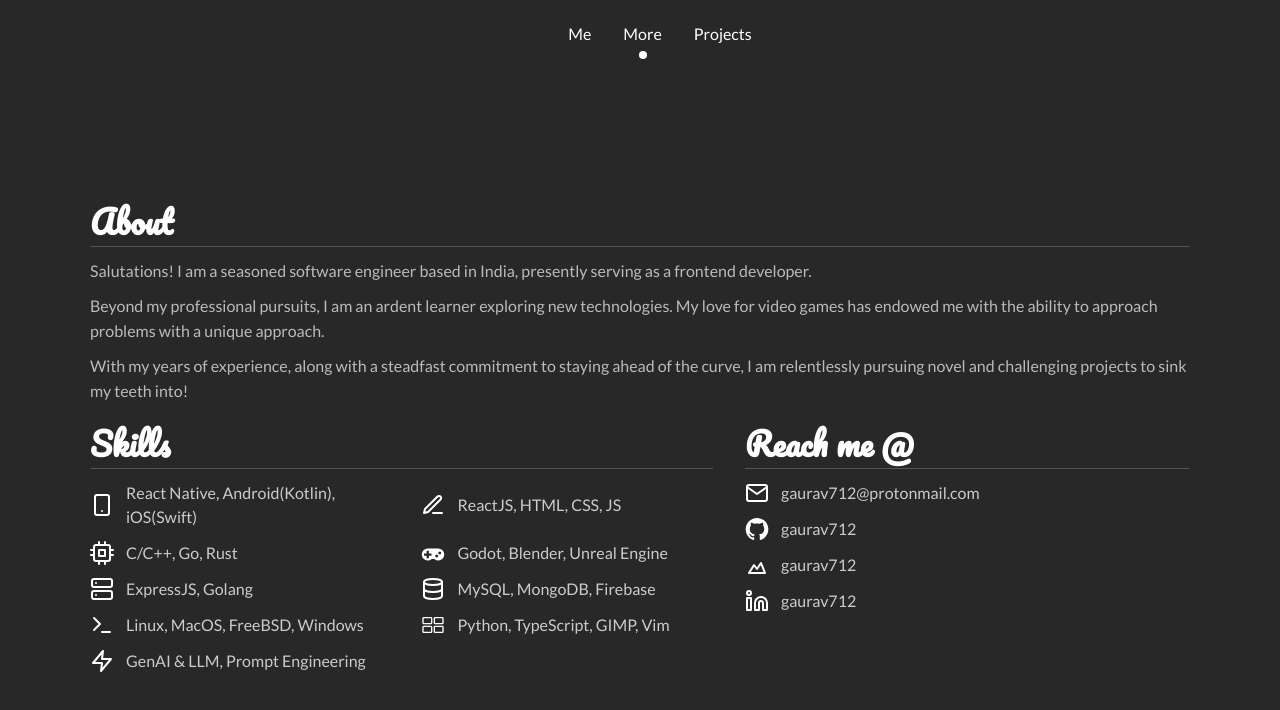
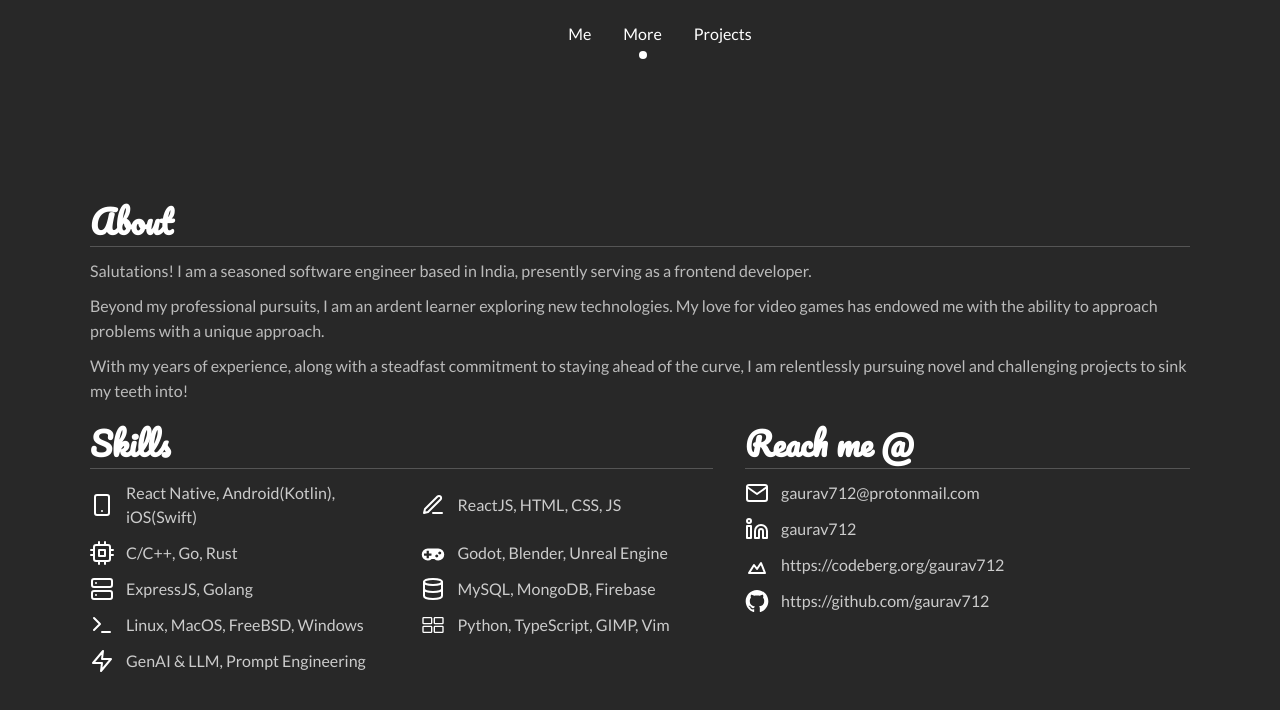
Before and after one commit to gaurav712/gaurav712.github.io, a Next.js app: page /more in a window 1280 px wide. Shown: the top 710 px of the page. Built offline with nearby package versions, Linux system fonts and the light colour scheme.

Commit message:
rearrange links

```diff
--- a/pages/more/index.tsx
+++ b/pages/more/index.tsx
@@ -21,21 +21,21 @@ const contactEntries = [
     label: "gaurav712@protonmail.com",
   },
   {
-    icon: "/github.svg",
-    href: "https://github.com/gaurav712",
+    icon: "/linkedin.svg",
+    href: "https://www.linkedin.com/in/gaurav712",
     label: "gaurav712",
     external: true,
   },
   {
     icon: "/codeberg.svg",
     href: "https://codeberg.org/gaurav712",
-    label: "gaurav712",
+    label: "https://codeberg.org/gaurav712",
     external: true,
   },
   {
-    icon: "/linkedin.svg",
-    href: "https://www.linkedin.com/in/gaurav712",
-    label: "gaurav712",
+    icon: "/github.svg",
+    href: "https://github.com/gaurav712",
+    label: "https://github.com/gaurav712",
     external: true,
   },
 ];
```
